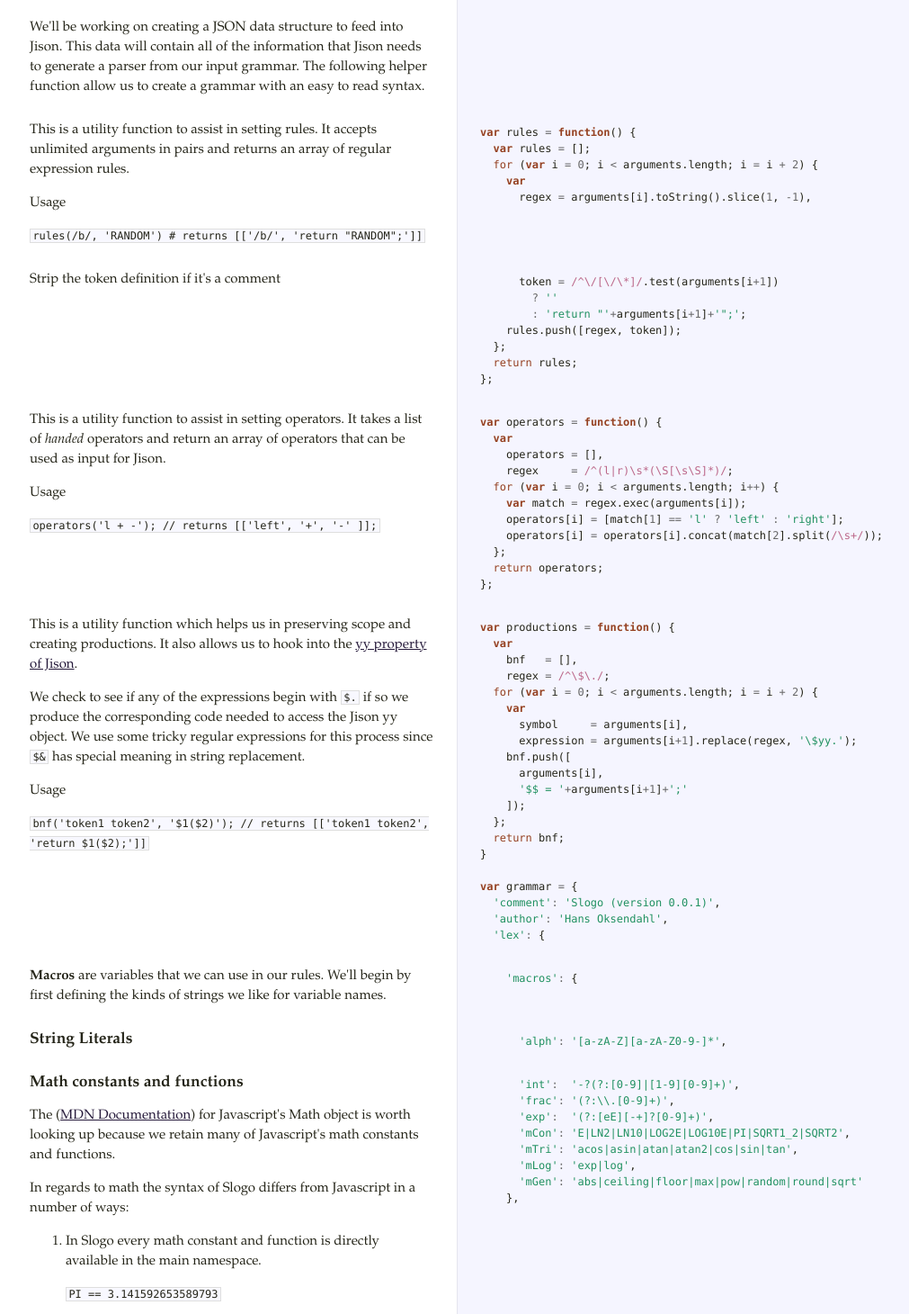
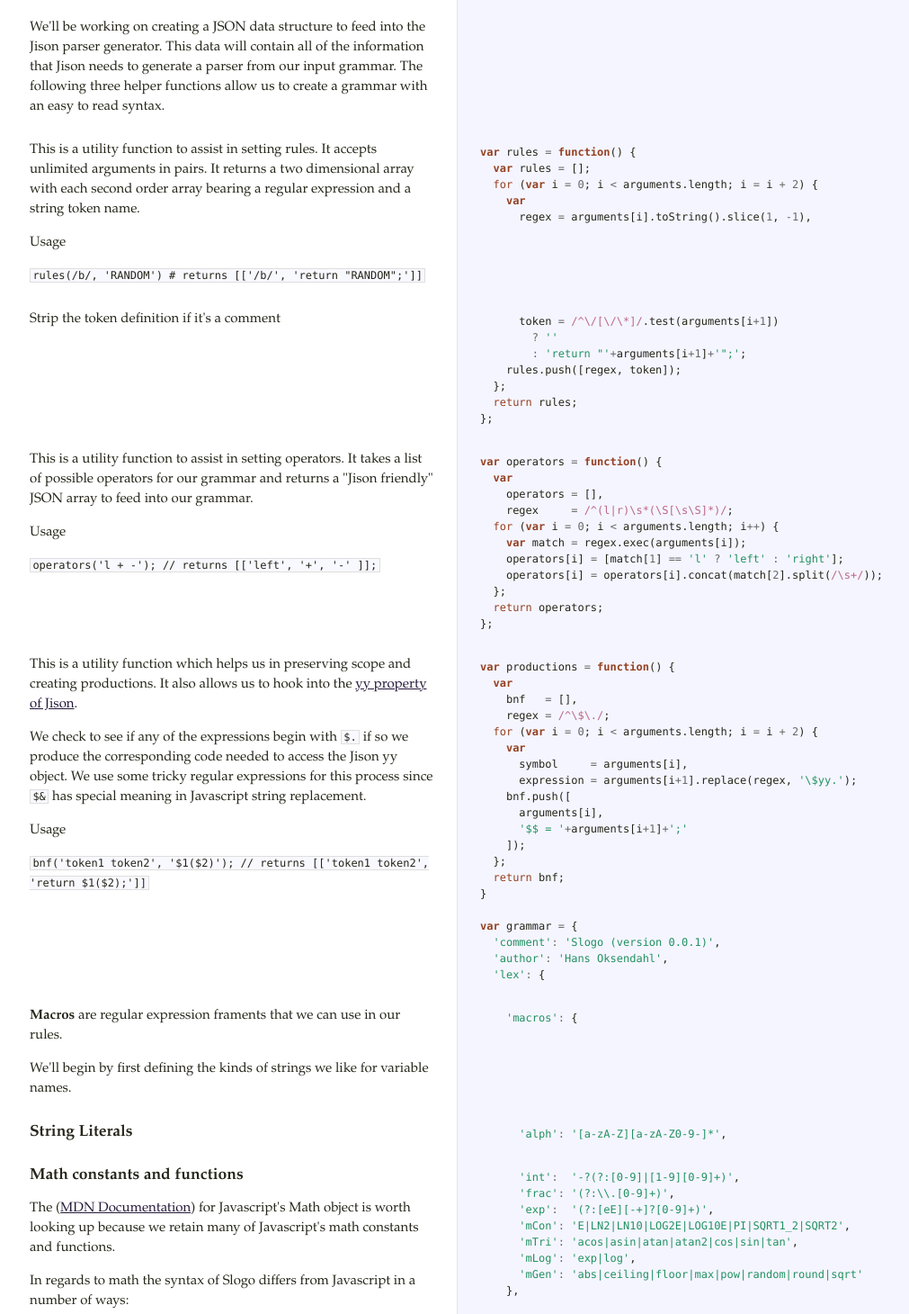
Before and after one commit to hansoksendahl/slogo, a plain HTML site: page docs/grammar.html in a window 1280 px wide. Shown: the part 280-1740 px from the top of the page at 90% size, without its empty margins (17-1028 px from the left). Drawn offline with Linux system fonts and the light colour scheme.

Commit message:
built on: Wed Apr 13 2011 20:06:40 GMT-0700 (PDT)

```diff
--- a/docs/grammar.html
+++ b/docs/grammar.html
@@ -1,13 +1,17 @@
-<!DOCTYPE html>  <html> <head>   <title>grammar.js</title>   <meta http-equiv="content-type" content="text/html; charset=UTF-8">   <link rel="stylesheet" media="all" href="docco.css" /> </head> <body>   <div id="container">     <div id="background"></div>          <table cellpadding="0" cellspacing="0">       <thead>         <tr>           <th class="docs">             <h1>               grammar.js             </h1>           </th>           <th class="code">           </th>         </tr>       </thead>       <tbody>                               <tr id="section-1">             <td class="docs">               <div class="pilwrap">                 <a class="pilcrow" href="#section-1">&#182;</a>               </div>               <h1>Slogo</h1>             </td>             <td class="code">               <div class="highlight"><pre></pre></div>             </td>           </tr>                               <tr id="section-2">             <td class="docs">               <div class="pilwrap">                 <a class="pilcrow" href="#section-2">&#182;</a>               </div>               <p>Slogo is generated by the <a href="http://github.com/zaach/jison">Jison</a> javascript library
-using this grammar file.  Jison draws its inspiration from <a href="http://www.gnu.org/software/bison">Bison</a>
-a parser generator for C and C++.  Jison can recognize <a href="http://en.wikipedia.org/wiki/LR_grammar">LALR(1)</a>
-<a href="http://en.wikipedia.org/wiki/LR_grammar">LR(0)</a>, <a href="http://en.wikipedia.org/wiki/LR_grammar">SLR(1)</a>,
-and <a href="http://en.wikipedia.org/wiki/LR_grammar">LR(1)</a>
-grammars and includes support for generating <a href="http://en.wikipedia.org/wiki/LL_parser">LL(1)</a> parse tables.</p>             </td>             <td class="code">               <div class="highlight"><pre><span class="kd">var</span> <span class="nx">Parser</span> <span class="o">=</span> <span class="nx">require</span><span class="p">(</span><span class="s1">&#39;jison&#39;</span><span class="p">).</span><span class="nx">Parser</span><span class="p">;</span></pre></div>             </td>           </tr>                               <tr id="section-3">             <td class="docs">               <div class="pilwrap">                 <a class="pilcrow" href="#section-3">&#182;</a>               </div>               <p>We'll be working on creating a JSON data structure to feed into Jison.
-This data will contain all of the information that Jison needs to generate a
-parser from our input grammar. The following helper function allow us to
-create a grammar with an easy to read syntax.</p>             </td>             <td class="code">               <div class="highlight"><pre></pre></div>             </td>           </tr>                               <tr id="section-4">             <td class="docs">               <div class="pilwrap">                 <a class="pilcrow" href="#section-4">&#182;</a>               </div>               <p>This is a utility function to assist in setting rules.  It accepts unlimited
-arguments in pairs and returns an array of regular expression rules.</p>
+<!DOCTYPE html>  <html> <head>   <title>grammar.js</title>   <meta http-equiv="content-type" content="text/html; charset=UTF-8">   <link rel="stylesheet" media="all" href="docco.css" /> </head> <body>   <div id="container">     <div id="background"></div>          <table cellpadding="0" cellspacing="0">       <thead>         <tr>           <th class="docs">             <h1>               grammar.js             </h1>           </th>           <th class="code">           </th>         </tr>       </thead>       <tbody>                               <tr id="section-1">             <td class="docs">               <div class="pilwrap">                 <a class="pilcrow" href="#section-1">&#182;</a>               </div>               <h1>Slogo</h1>             </td>             <td class="code">               <div class="highlight"><pre></pre></div>             </td>           </tr>                               <tr id="section-2">             <td class="docs">               <div class="pilwrap">                 <a class="pilcrow" href="#section-2">&#182;</a>               </div>               <p>Slogo is generated by the <a href="http://github.com/zaach/jison">Jison</a> javascript
+library using this grammar file.  Jison draws its inspiration from
+<a href="http://www.gnu.org/software/bison">Bison</a> a parser generator for C and C++.
+Jison can recognize <a href="http://en.wikipedia.org/wiki/LR_grammar">LALR(1)</a>
+<a href="http://en.wikipedia.org/wiki/LR_grammar">LR(0)</a>,
+<a href="http://en.wikipedia.org/wiki/LR_grammar">SLR(1)</a>, and
+<a href="http://en.wikipedia.org/wiki/LR_grammar">LR(1)</a> grammars and includes
+support for generating <a href="http://en.wikipedia.org/wiki/LL_parser">LL(1)</a> parse
+tables.</p>             </td>             <td class="code">               <div class="highlight"><pre><span class="kd">var</span> <span class="nx">Parser</span> <span class="o">=</span> <span class="nx">require</span><span class="p">(</span><span class="s1">&#39;jison&#39;</span><span class="p">).</span><span class="nx">Parser</span><span class="p">;</span></pre></div>             </td>           </tr>                               <tr id="section-3">             <td class="docs">               <div class="pilwrap">                 <a class="pilcrow" href="#section-3">&#182;</a>               </div>               <p>We'll be working on creating a JSON data structure to feed into the Jison
+parser generator. This data will contain all of the information that Jison
+needs to generate a parser from our input grammar. The following three helper
+functions allow us to create a grammar with an easy to read syntax.</p>             </td>             <td class="code">               <div class="highlight"><pre></pre></div>             </td>           </tr>                               <tr id="section-4">             <td class="docs">               <div class="pilwrap">                 <a class="pilcrow" href="#section-4">&#182;</a>               </div>               <p>This is a utility function to assist in setting rules.  It accepts unlimited
+arguments in pairs.  It returns a two dimensional array with each second
+order array bearing a regular expression and a string token name.</p>
 
 <p>Usage</p>
 
@@ -22,8 +26,8 @@ arguments in pairs and returns an array of regular expression rules.</p>
   <span class="p">};</span>
   <span class="k">return</span> <span class="nx">rules</span><span class="p">;</span>
 <span class="p">};</span></pre></div>             </td>           </tr>                               <tr id="section-6">             <td class="docs">               <div class="pilwrap">                 <a class="pilcrow" href="#section-6">&#182;</a>               </div>               <p>This is a utility function to assist in setting operators.  It takes a list
-of <em>handed</em> operators and return an array of operators that can be used
-as input for Jison.</p>
+of possible operators for our grammar and returns a "Jison friendly" JSON
+array to feed into our grammar.</p>
 
 <p>Usage</p>
 
@@ -38,12 +42,13 @@ as input for Jison.</p>
   <span class="p">};</span>
   <span class="k">return</span> <span class="nx">operators</span><span class="p">;</span>
 <span class="p">};</span></pre></div>             </td>           </tr>                               <tr id="section-7">             <td class="docs">               <div class="pilwrap">                 <a class="pilcrow" href="#section-7">&#182;</a>               </div>               <p>This is a utility function which helps us in preserving scope and creating
-productions.  It also allows us to hook into the <a href="http://zaach.github.com/jison/docs/#sharing-scope">yy property of Jison</a>.</p>
+productions.  It also allows us to hook into the <a href="http://zaach.github.com/jison/docs/#sharing-scope">yy property of
+Jison</a>.</p>
 
-<p>We check to see if any of the expressions begin with <code>$.</code> if so we produce the
-corresponding code needed to access the Jison yy object.  We use some tricky
-regular expressions for this process since <code>$&amp;</code> has special meaning in string
-replacement.</p>
+<p>We check to see if any of the expressions begin with <code>$.</code> if so we produce
+the corresponding code needed to access the Jison yy object.  We use some
+tricky regular expressions for this process since <code>$&amp;</code> has special meaning in
+Javascript string replacement.</p>
 
 <p>Usage</p>
 
@@ -66,8 +71,10 @@ replacement.</p>
 <span class="kd">var</span> <span class="nx">grammar</span> <span class="o">=</span> <span class="p">{</span>
   <span class="s1">&#39;comment&#39;</span><span class="o">:</span> <span class="s1">&#39;Slogo (version 0.0.1)&#39;</span><span class="p">,</span>
   <span class="s1">&#39;author&#39;</span><span class="o">:</span> <span class="s1">&#39;Hans Oksendahl&#39;</span><span class="p">,</span>
-  <span class="s1">&#39;lex&#39;</span><span class="o">:</span> <span class="p">{</span></pre></div>             </td>           </tr>                               <tr id="section-8">             <td class="docs">               <div class="pilwrap">                 <a class="pilcrow" href="#section-8">&#182;</a>               </div>               <p><strong>Macros</strong> are variables that we can use in our rules.  We'll begin by
-first defining the kinds of strings we like for variable names.</p>             </td>             <td class="code">               <div class="highlight"><pre>    <span class="s1">&#39;macros&#39;</span><span class="o">:</span> <span class="p">{</span></pre></div>             </td>           </tr>                               <tr id="section-9">             <td class="docs">               <div class="pilwrap">                 <a class="pilcrow" href="#section-9">&#182;</a>               </div>               <h3>String Literals</h3>             </td>             <td class="code">               <div class="highlight"><pre>      <span class="s1">&#39;alph&#39;</span><span class="o">:</span> <span class="s1">&#39;[a-zA-Z][a-zA-Z0-9-]*&#39;</span><span class="p">,</span></pre></div>             </td>           </tr>                               <tr id="section-10">             <td class="docs">               <div class="pilwrap">                 <a class="pilcrow" href="#section-10">&#182;</a>               </div>               <h3>Math constants and functions</h3>
+  <span class="s1">&#39;lex&#39;</span><span class="o">:</span> <span class="p">{</span></pre></div>             </td>           </tr>                               <tr id="section-8">             <td class="docs">               <div class="pilwrap">                 <a class="pilcrow" href="#section-8">&#182;</a>               </div>               <p><strong>Macros</strong> are regular expression framents that we can use in our rules.</p>
+
+<p>We'll begin by first defining the kinds of strings we like for variable
+names.</p>             </td>             <td class="code">               <div class="highlight"><pre>    <span class="s1">&#39;macros&#39;</span><span class="o">:</span> <span class="p">{</span></pre></div>             </td>           </tr>                               <tr id="section-9">             <td class="docs">               <div class="pilwrap">                 <a class="pilcrow" href="#section-9">&#182;</a>               </div>               <h3>String Literals</h3>             </td>             <td class="code">               <div class="highlight"><pre>      <span class="s1">&#39;alph&#39;</span><span class="o">:</span> <span class="s1">&#39;[a-zA-Z][a-zA-Z0-9-]*&#39;</span><span class="p">,</span></pre></div>             </td>           </tr>                               <tr id="section-10">             <td class="docs">               <div class="pilwrap">                 <a class="pilcrow" href="#section-10">&#182;</a>               </div>               <h3>Math constants and functions</h3>
 
 <p>The (<a href="https://developer.mozilla.org/en/JavaScript/Reference/Global_Objects/Math">MDN Documentation</a>)
 for Javascript's Math object is worth looking up because we retain many
@@ -107,7 +114,9 @@ the main namespace.</p>
 <p>Regular expression rules define the valid string patterns for our grammar.
 We assign most of our tokens here.</p>
 
-<p>We use some of the macros listed above to simplify this process.</p>             </td>             <td class="code">               <div class="highlight"><pre>    <span class="s1">&#39;rules&#39;</span><span class="o">:</span> <span class="nx">rules</span><span class="p">(</span>
+<p>We use some of the macros listed above to simplify this process.</p>
+
+<p>Rules are</p>             </td>             <td class="code">               <div class="highlight"><pre>    <span class="s1">&#39;rules&#39;</span><span class="o">:</span> <span class="nx">rules</span><span class="p">(</span>
       <span class="sr">/\s+/</span><span class="p">,</span>                      <span class="s1">&#39;/* skip white space */&#39;</span><span class="p">,</span></pre></div>             </td>           </tr>                               <tr id="section-12">             <td class="docs">               <div class="pilwrap">                 <a class="pilcrow" href="#section-12">&#182;</a>               </div>               <p>We borrow our definition of numbers from ECMAScript 5.1 262 which in turn
 borrows its definition of the double-precision 64-bit binary format from
 IEEE 754</p>
```
Also changed, not shown: index.html (line endings or trailing spaces).
